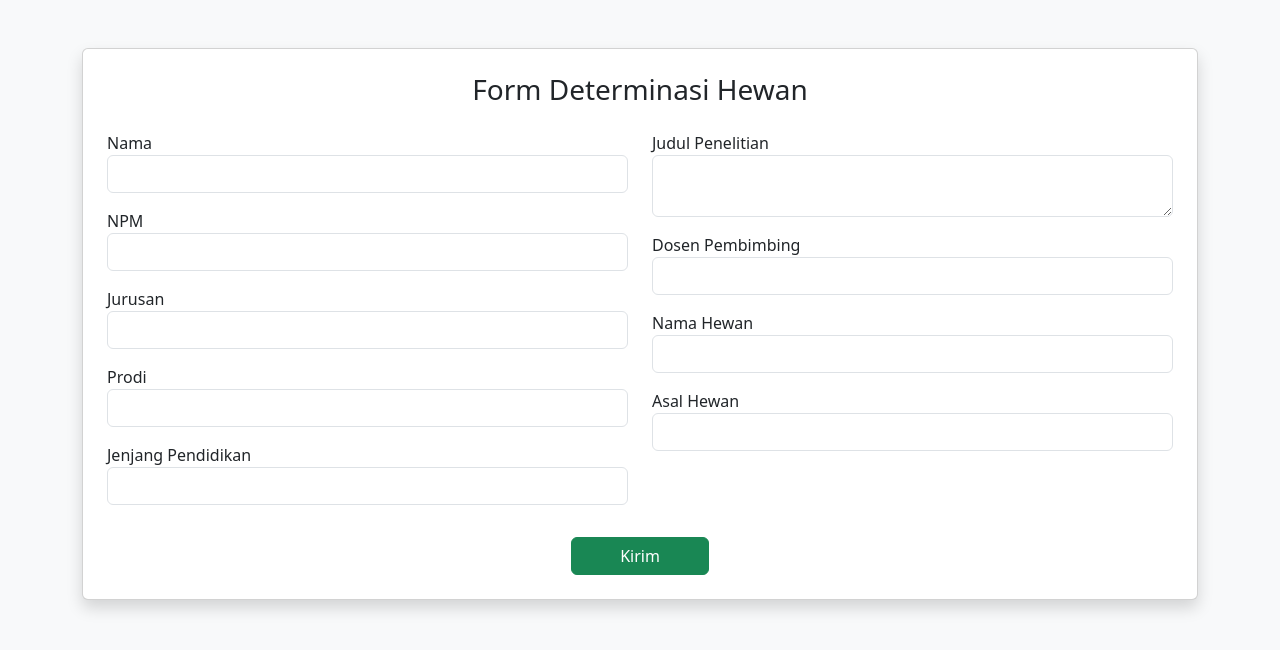
After one commit to musuna55555/Program-Administrasi, a Flask app: page /form/identifikasi-hewan in a window 1280 px wide. The commit adds this page. Shown: the top 650 px of the page. Run offline with Flask 3, Linux system fonts and the light colour scheme.

Commit message:
Add "Surat Determinasi Hewan" form and template
- Updated index.html to include a link for "Surat Determinasi Hewan".
- Created a new form template for "Identifikasi Hewan" with necessary fields.
- Added a new Word document template for "Surat Identifikasi Hewan".
- Updated the database file to reflect changes.

```diff
--- a/app.py
+++ b/app.py
@@ -30,6 +30,7 @@ TEMPLATES = {
     "Permohonan Surat Ethical Clearance Manusia": os.path.join("templates_surat", "ethical(manusia).docx"),
     "Permohonan Surat Ethical Clearance Hewan": os.path.join("templates_surat", "ethical(hewan).docx"),
     "Surat Identifikasi Tumbuhan": os.path.join("templates_surat", "tumbuhan.docx"),
+    "Surat Identifikasi Hewan": os.path.join("templates_surat", "identifikasi_hewan.docx"),
     "Surat Penyerahan Skripsi": os.path.join("templates_surat", "penyerahan_skripsi.docx"),
     "Seminar hasil": os.path.join("templates_surat", "seminar_hasil.docx"),
     "Surat Penyerahan Skripsi Lux": os.path.join("templates_surat", "penyerahan_skripsi_luks.docx"),
@@ -74,6 +75,8 @@ def init_db():
             wa TEXT,
             tempat TEXT,
             sifat TEXT,
+            namahewan TEXT,
+            asalhewan TEXT,
             created_at TEXT DEFAULT CURRENT_TIMESTAMP
         )
     ''')
@@ -107,6 +110,10 @@ def form_ethical_clearance_manusia():
 @app.route('/form/ethical-clearance-hewan')
 def form_ethical_clearance_hewan():
     return render_template('form_ethical_clearance(hewan).html')
+
+@app.route('/form/identifikasi-hewan')
+def form_identifikasi_hewan():
+    return render_template('form_identifikasi_hewan.html')
 
 @app.route('/form/identifikasi-tumbuhan')
 def form_identifikasi_tumbuhan():
@@ -161,6 +168,8 @@ def submit():
         request.form.get('wa'),
         request.form.get('tempat'),
         request.form.get('sifat'),
+        request.form.get('namahewan'),
+        request.form.get('asalhewan'),
         now   # ← TAMBAH INI
     )
 
@@ -173,10 +182,10 @@ def submit():
         alamatmaha, namaortu, pekerortu, alamatortu,
         judul, doping, namatumbuhan, asaltumbuhan, keperluan,
         rencanapenel, tglsidang, hari, tgl, jam,
-        doji1, doji2, doji3, wa, tempat, sifat,
+        doji1, doji2, doji3, wa, tempat, sifat,namahewan, asalhewan,
         created_at   -- ← TAMBAH INI
     )
-    VALUES (?, ?, ?, ?, ?, ?, ?, ?, ?, ?, ?, ?, ?, ?, ?, ?, ?, ?, ?, ?, ?, ?, ?, ?, ?, ?, ?, ?, ?, ?, ?)
+    VALUES (?, ?, ?, ?, ?, ?, ?, ?, ?, ?, ?, ?, ?, ?, ?, ?, ?, ?, ?, ?, ?, ?, ?, ?, ?, ?, ?, ?, ?, ?, ?, ?, ?)
     """, data)
 
     conn.commit()
@@ -320,7 +329,7 @@ def generate(id):
     doc.save(buffer)
     buffer.seek(0)
 
-    return send_file(buffer, as_attachment=True, download_name=f"surat_{id}.docx")
+    return send_file(buffer, as_attachment=True, download_name=f"{row['keperluan']} - {row['nama']}.docx")
 
 
 # ================= RUN =================
--- /dev/null
+++ b/templates/form_identifikasi_hewan.html
@@ -0,0 +1,62 @@
+<!doctype html>
+<html>
+  <head>
+    <title>Determinasi Hewan</title>
+    <link
+      href="https://cdn.jsdelivr.net/npm/bootstrap@5.3.0/dist/css/bootstrap.min.css"
+      rel="stylesheet"
+    />
+  </head>
+  <body class="bg-light">
+    <div class="container mt-5">
+      <div class="card shadow p-4">
+        <h3 class="mb-4 text-center">Form Determinasi Hewan</h3>
+
+        <form action="/submit" method="POST">
+          <input
+            type="hidden"
+            name="keperluan"
+            value="Surat Identifikasi Hewan"
+          />
+
+          <div class="row">
+            <div class="col-md-6">
+              <label>Nama</label>
+              <input class="form-control mb-3" name="nama" />
+
+              <label>NPM</label>
+              <input class="form-control mb-3" name="npm" />
+
+              <label>Jurusan</label>
+              <input class="form-control mb-3" name="jurusan" />
+
+              <label>Prodi</label>
+              <input class="form-control mb-3" name="prodi" />
+
+              <label>Jenjang Pendidikan</label>
+              <input class="form-control mb-3" name="jp" />
+            </div>
+
+            <div class="col-md-6">
+              <label>Judul Penelitian</label>
+              <textarea class="form-control mb-3" name="judul"></textarea>
+
+              <label>Dosen Pembimbing</label>
+              <input class="form-control mb-3" name="doping" />
+
+              <label>Nama Hewan</label>
+              <input class="form-control mb-3" name="namahewan" />
+
+              <label>Asal Hewan</label>
+              <input class="form-control mb-3" name="asalhewan" />
+            </div>
+          </div>
+
+          <div class="text-center mt-3">
+            <button class="btn btn-success px-5">Kirim</button>
+          </div>
+        </form>
+      </div>
+    </div>
+  </body>
+</html>
--- a/templates/index.html
+++ b/templates/index.html
@@ -205,6 +205,11 @@
           <a href="/form/identifikasi-tumbuhan"
             ><div class="menu-card btn5">Surat Determinasi Tumbuhan</div></a
           >
+
+          <a href="/form/identifikasi-hewan"
+            ><div class="menu-card btn5">Surat Determinasi Hewan</div></a
+          >
+
           <a href="/form/penyerahan-skripsi"
             ><div class="menu-card btn6">Surat Penyerahan Skripsi</div></a
           >
```
Also changed, not shown: database.db, 1 other file.
